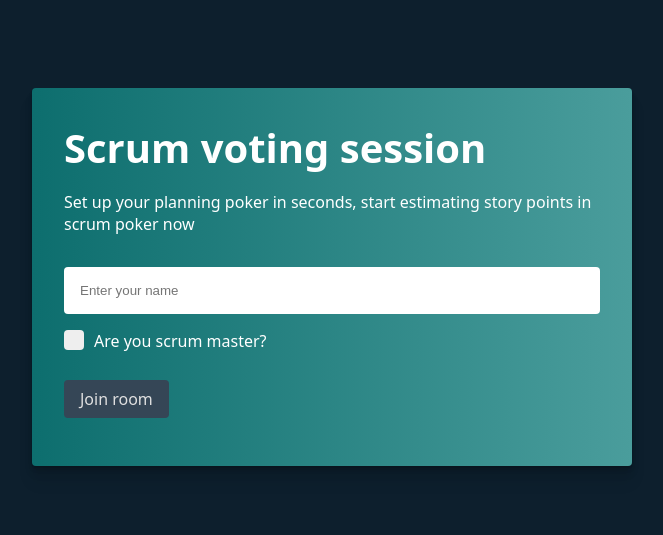
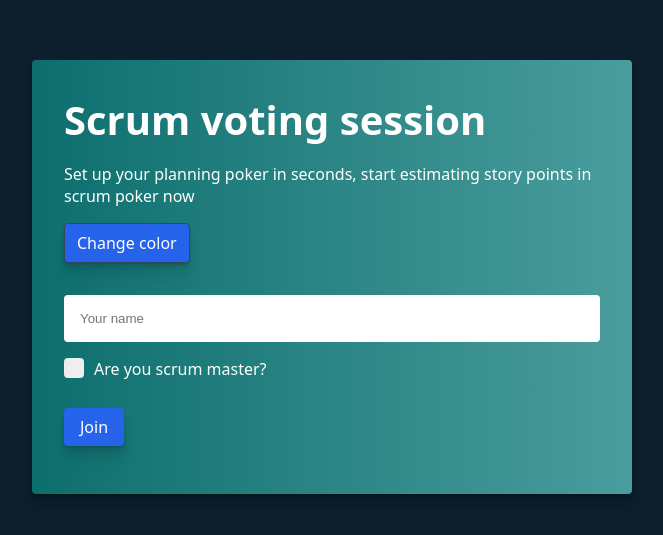
Before and after one commit to aaandrades/scrum-voting-app, a React (Vite) app: page / in a window 1280 px wide. Shown: the part 123-658 px from the top of the page, without its empty margins (308-971 px from the left). Built offline with nearby package versions, Linux system fonts and the light colour scheme; no server answers.

Commit message:
Changes from Chat Participant

```diff
--- /dev/null
+++ b/src/components/ColorCycleButton/index.tsx
@@ -0,0 +1,48 @@
+import { useMemo, useState } from "react";
+import "./styles.css";
+
+const COLORS = [
+  "#2563eb", // main blue
+  "#0d6e6e", // primary-100
+  "#4a9d9c", // primary-200
+  "#afffff", // primary-300
+  "#ff3d3d", // accent-100
+  "#ffe0c8", // accent-200
+  "#1d2e3d", // bg-200
+  "#354656"  // bg-300
+];
+
+function getContrastColor(hex: string) {
+  const c = hex.replace("#", "");
+  const r = parseInt(c.substring(0, 2), 16) / 255;
+  const g = parseInt(c.substring(2, 4), 16) / 255;
+  const b = parseInt(c.substring(4, 6), 16) / 255;
+
+  const [R, G, B] = [r, g, b].map((v) => {
+    return v <= 0.03928 ? v / 12.92 : Math.pow((v + 0.055) / 1.055, 2.4);
+  });
+
+  const luminance = 0.2126 * R + 0.7152 * G + 0.0722 * B;
+  return luminance > 0.5 ? "#000000" : "#ffffff";
+}
+
+const ColorCycleButton = () => {
+  const [index, setIndex] = useState(0);
+  const bg = COLORS[index];
+  const fg = useMemo(() => getContrastColor(bg), [bg]);
+
+  return (
+    <button
+      type="button"
+      className="color-cycle-btn"
+      style={{ backgroundColor: bg, color: fg }}
+      onClick={() => setIndex((i) => (i + 1) % COLORS.length)}
+      aria-label="Change button color"
+      title="Change color"
+    >
+      Change color
+    </button>
+  );
+};
+
+export default ColorCycleButton;
--- /dev/null
+++ b/src/components/ColorCycleButton/styles.css
@@ -0,0 +1,19 @@
+.color-cycle-btn {
+  padding: 0.5rem 0.75rem;
+  border-radius: 4px;
+  cursor: pointer;
+  border: 1px solid var(--bg-300);
+  box-shadow: 0 1px 1px hsl(0deg 0% 0% / 0.055),
+    0 2px 2px hsl(0deg 0% 0% / 0.055), 0 4px 4px hsl(0deg 0% 0% / 0.055),
+    0 8px 8px hsl(0deg 0% 0% / 0.055), 0 16px 16px hsl(0deg 0% 0% / 0.055);
+  transition: filter 0.15s ease, background-color 0.15s ease, color 0.15s ease;
+}
+
+.color-cycle-btn:hover {
+  filter: brightness(0.95);
+}
+
+.color-cycle-btn:focus-visible {
+  outline: 2px solid var(--primary-300);
+  outline-offset: 2px;
+}
--- a/src/components/Login/index.tsx
+++ b/src/components/Login/index.tsx
@@ -4,6 +4,7 @@ import Checkbox from "../Checkbox";
 import Button from "../Button";
 import { User } from "../../types/main";
 import Input from "../Input";
+import ColorCycleButton from "../ColorCycleButton";
 
 interface LoginProps {
   onActivated: (form: User) => void;
@@ -31,18 +32,29 @@ const Login = ({ onActivated }: LoginProps) => {
         Set up your planning poker in seconds, start estimating story points in
         scrum poker now
       </p>
+
+      {/* Demo: Button that changes background color on each click */}
+      <div style={{ marginBottom: "1rem" }}>
+        <ColorCycleButton />
+      </div>
+
       <div className="login__form">
         <Input
-          className="general-input"
-          id="login"
+          id="name"
           name="name"
+          placeholder="Your name"
           type="text"
-          placeholder="Enter your name"
           value={form.name}
           onChange={(e: any) => handleChange(e, true)}
         />
-        <Checkbox value={form.scrum} onChange={handleChange} />
-        <Button type="submit" label="Join room" disabled={!form.name} />
+        <Checkbox
+          id="scrum"
+          name="scrum"
+          label="I am Scrum Master"
+          checked={form.scrum}
+          onChange={handleChange}
+        />
+        <Button type="submit" label="Join" />
       </div>
     </form>
   );
```
